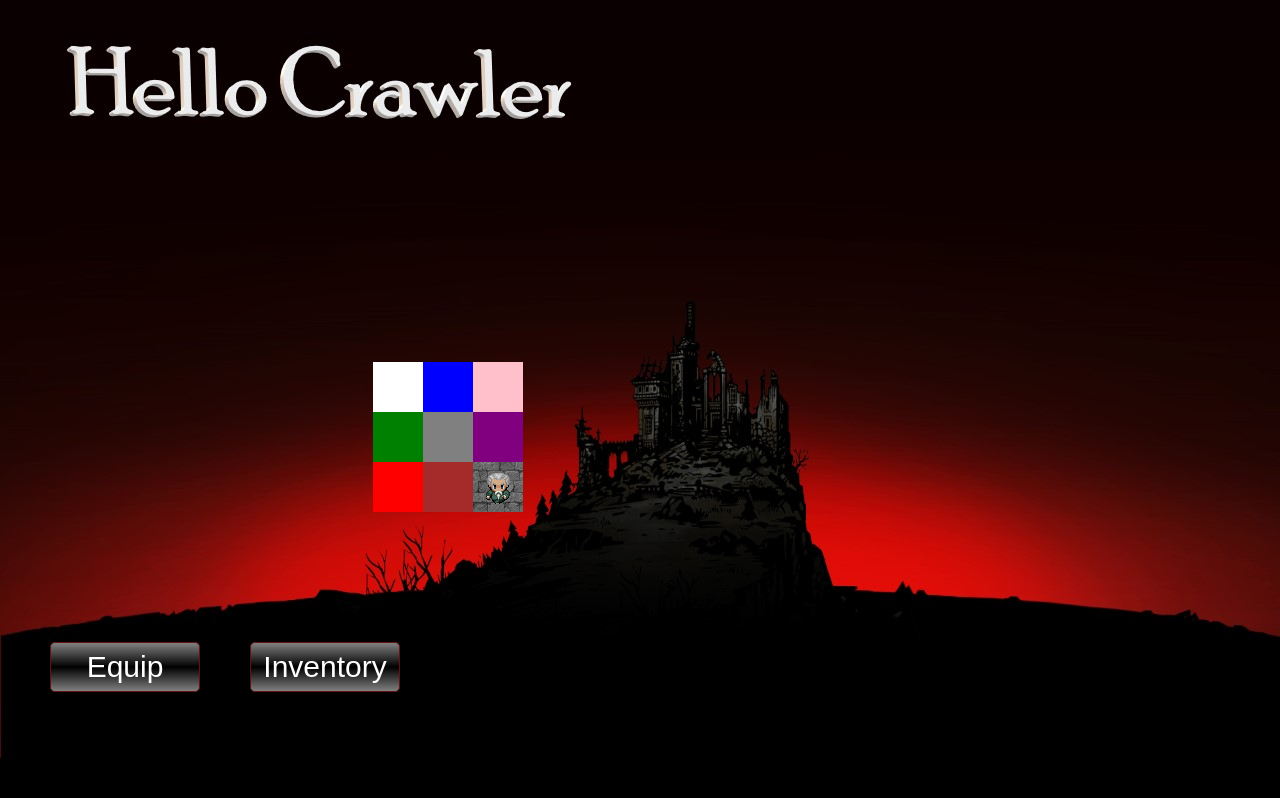
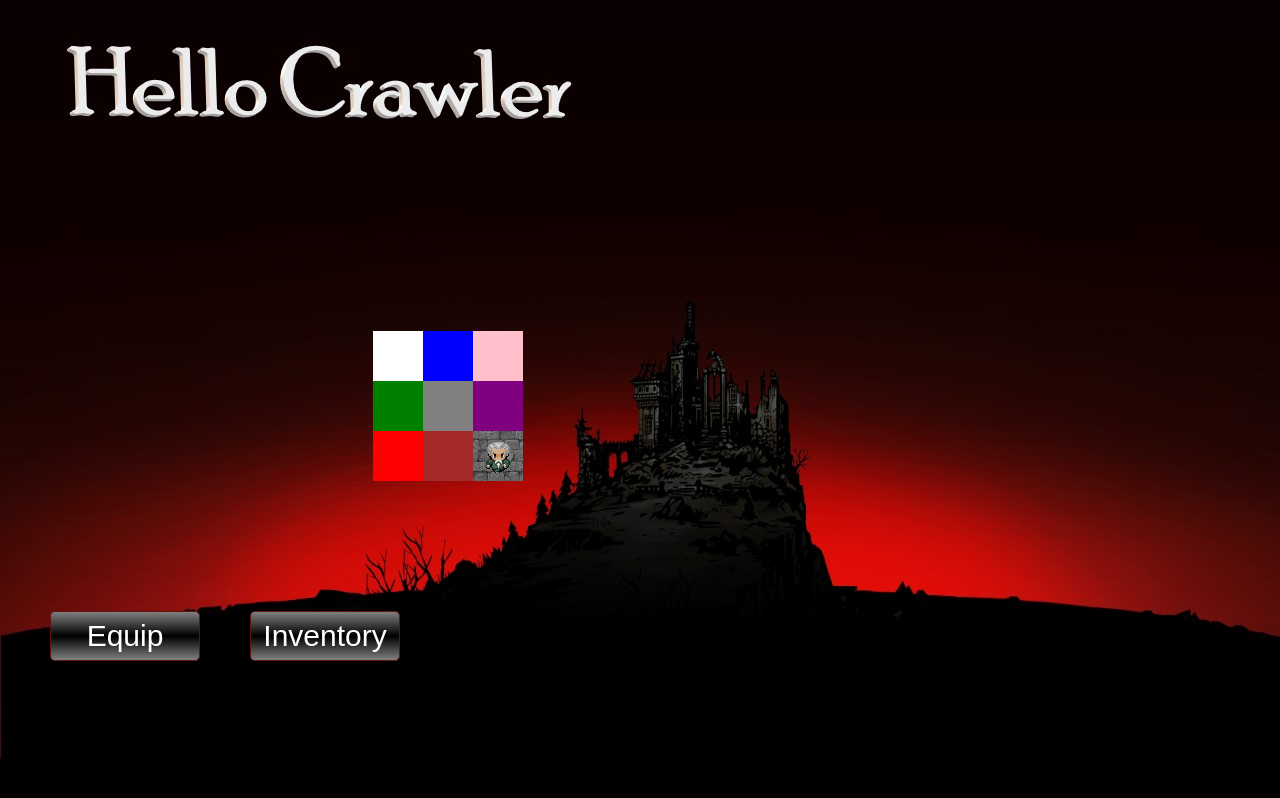
Before and after one commit to dajais/dajais.github.io, a plain HTML site: page index.html in a window 1280 px wide. Drawn offline with Linux system fonts and the light colour scheme.

Commit message:
Size Adjustments

```diff
--- a/style.css
+++ b/style.css
@@ -5,7 +5,7 @@
 }
 
 body{
-  height: 50vw;
+  height: 47vw;
   background-image: url(assets/img/fondo.jpg);
   background-repeat: no-repeat;
   background-size: cover;
```
